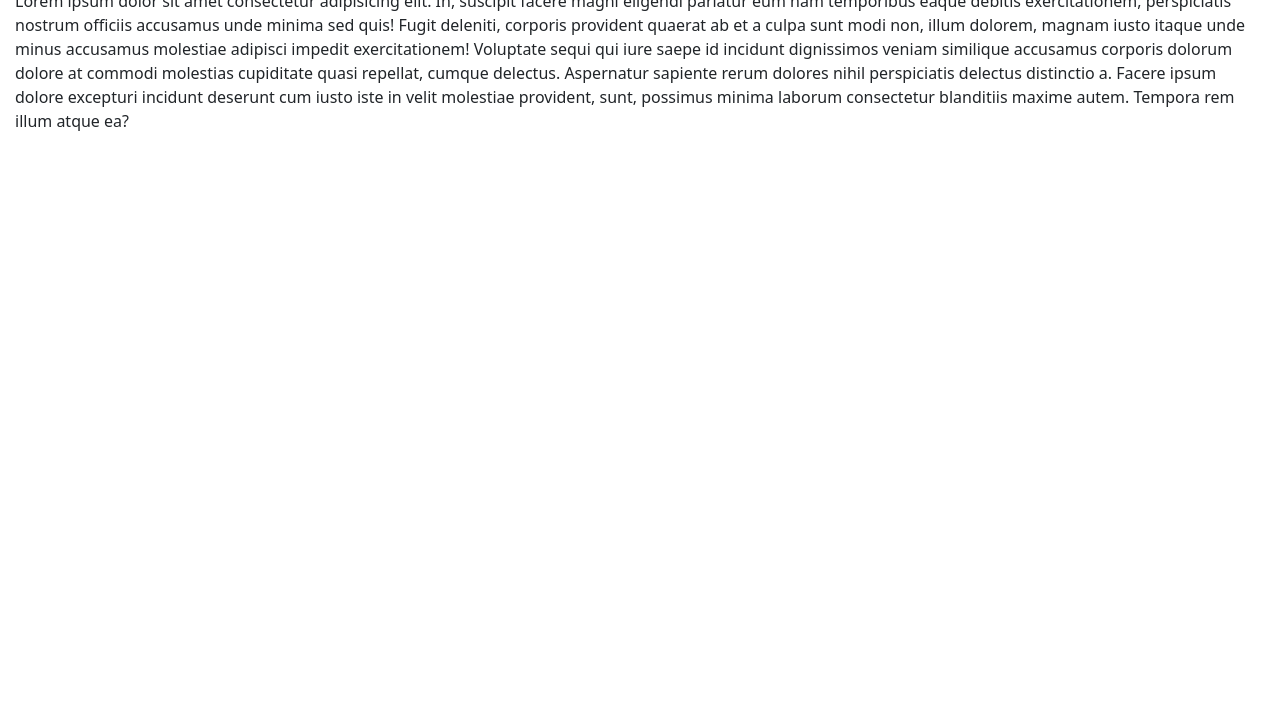
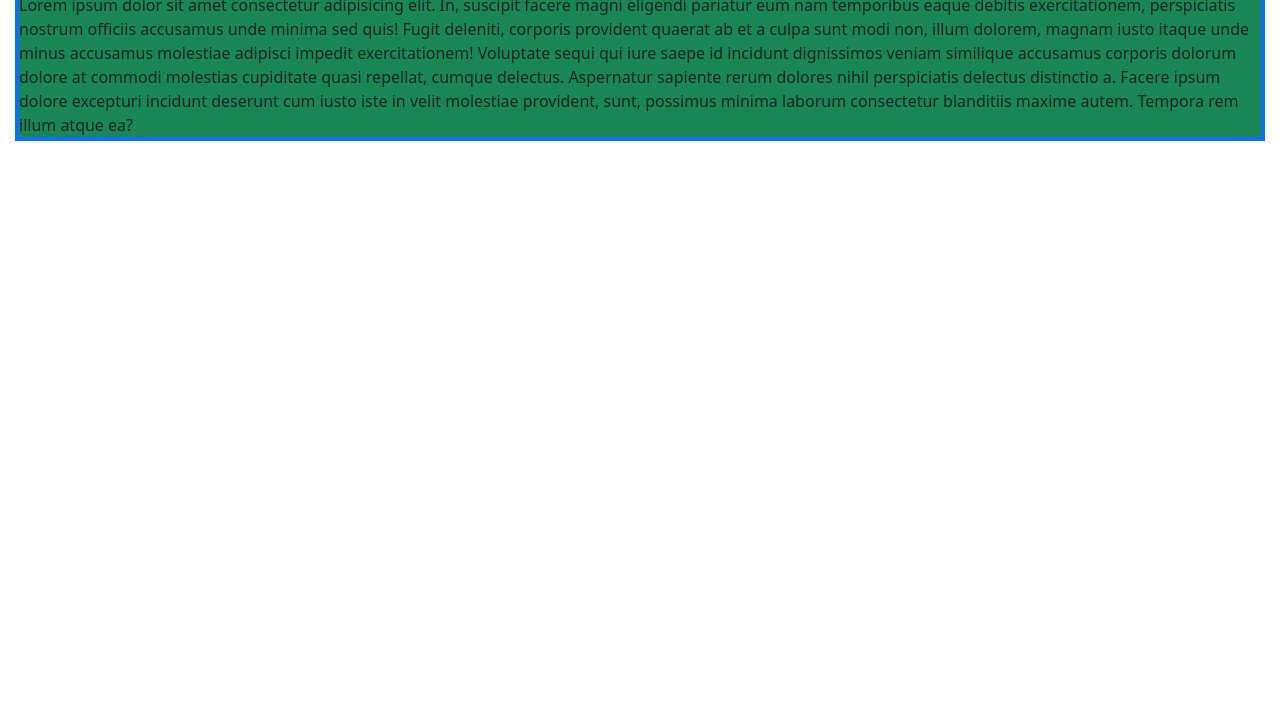
Before and after one commit to Md-Ahnaf-Wadud-Akib/module-11, a plain HTML site: page index.html in a window 1280 px wide. Shown: the part 82-800 px from the top of the page. Drawn offline with Linux system fonts and the light colour scheme.

Commit message:
first commit

```diff
--- a/index.html
+++ b/index.html
@@ -17,7 +17,9 @@
         Paw's Step
     </h1>
     <main>
-        <p>Lorem ipsum dolor sit amet consectetur adipisicing elit. In, suscipit facere magni eligendi pariatur eum nam temporibus eaque debitis exercitationem, perspiciatis nostrum officiis accusamus unde minima sed quis! Fugit deleniti, corporis provident quaerat ab et a culpa sunt modi non, illum dolorem, magnam iusto itaque unde minus accusamus molestiae adipisci impedit exercitationem! Voluptate sequi qui iure saepe id incidunt dignissimos veniam similique accusamus corporis dolorum dolore at commodi molestias cupiditate quasi repellat, cumque delectus. Aspernatur sapiente rerum dolores nihil perspiciatis delectus distinctio a. Facere ipsum dolore excepturi incidunt deserunt cum iusto iste in velit molestiae provident, sunt, possimus minima laborum consectetur blanditiis maxime autem. Tempora rem illum atque ea?</p>
+
+        <p class="bg-success border border-primary border-4">Lorem ipsum dolor sit amet consectetur adipisicing elit. In, suscipit facere magni eligendi pariatur eum nam temporibus eaque debitis exercitationem, perspiciatis nostrum officiis accusamus unde minima sed quis! Fugit deleniti, corporis provident quaerat ab et a culpa sunt modi non, illum dolorem, magnam iusto itaque unde minus accusamus molestiae adipisci impedit exercitationem! Voluptate sequi qui iure saepe id incidunt dignissimos veniam similique accusamus corporis dolorum dolore at commodi molestias cupiditate quasi repellat, cumque delectus. Aspernatur sapiente rerum dolores nihil perspiciatis delectus distinctio a. Facere ipsum dolore excepturi incidunt deserunt cum iusto iste in velit molestiae provident, sunt, possimus minima laborum consectetur blanditiis maxime autem. Tempora rem illum atque ea?</p>
+
     </main>
     <script src="js/bootstrap.bundle.min.js"></script>
 </body>
```
